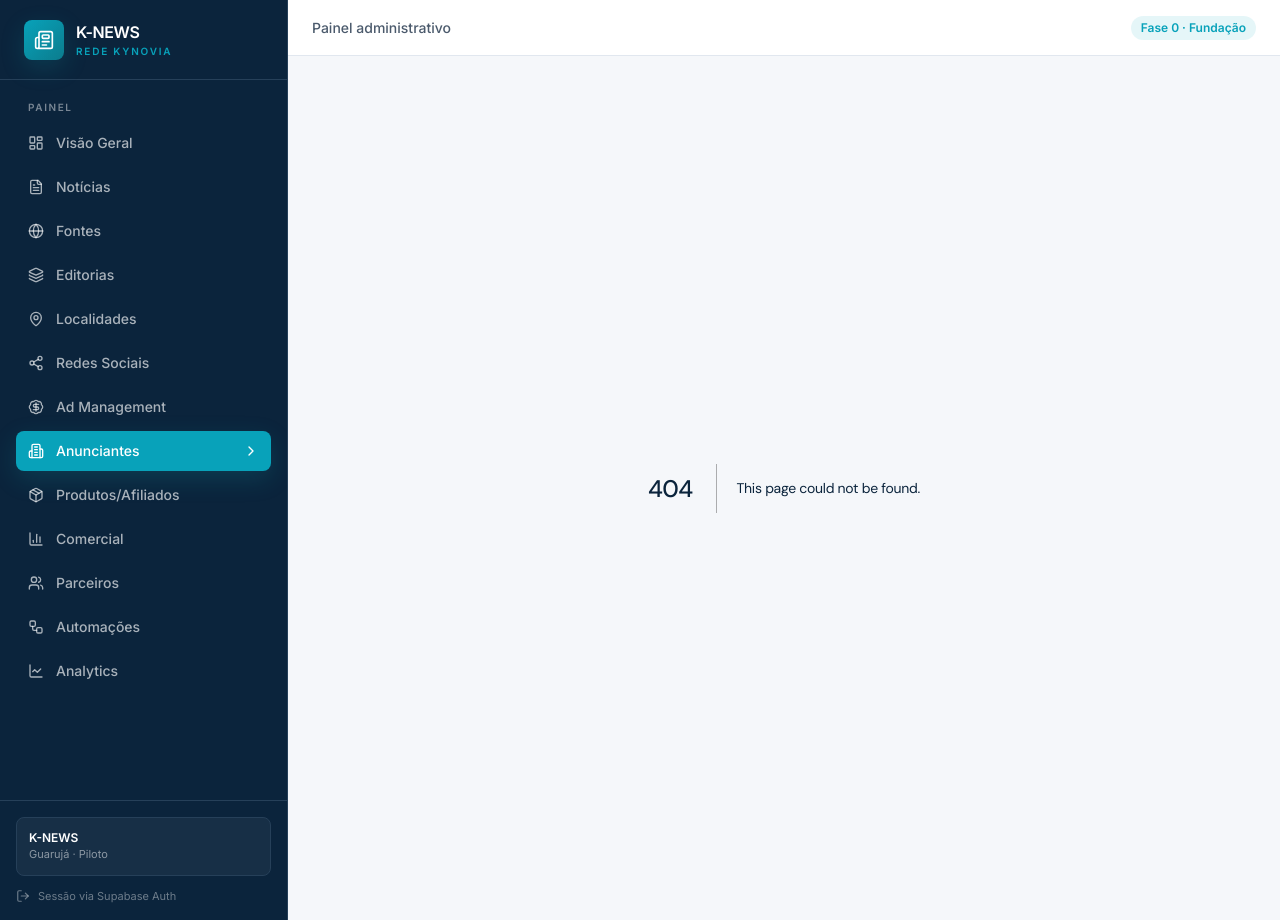
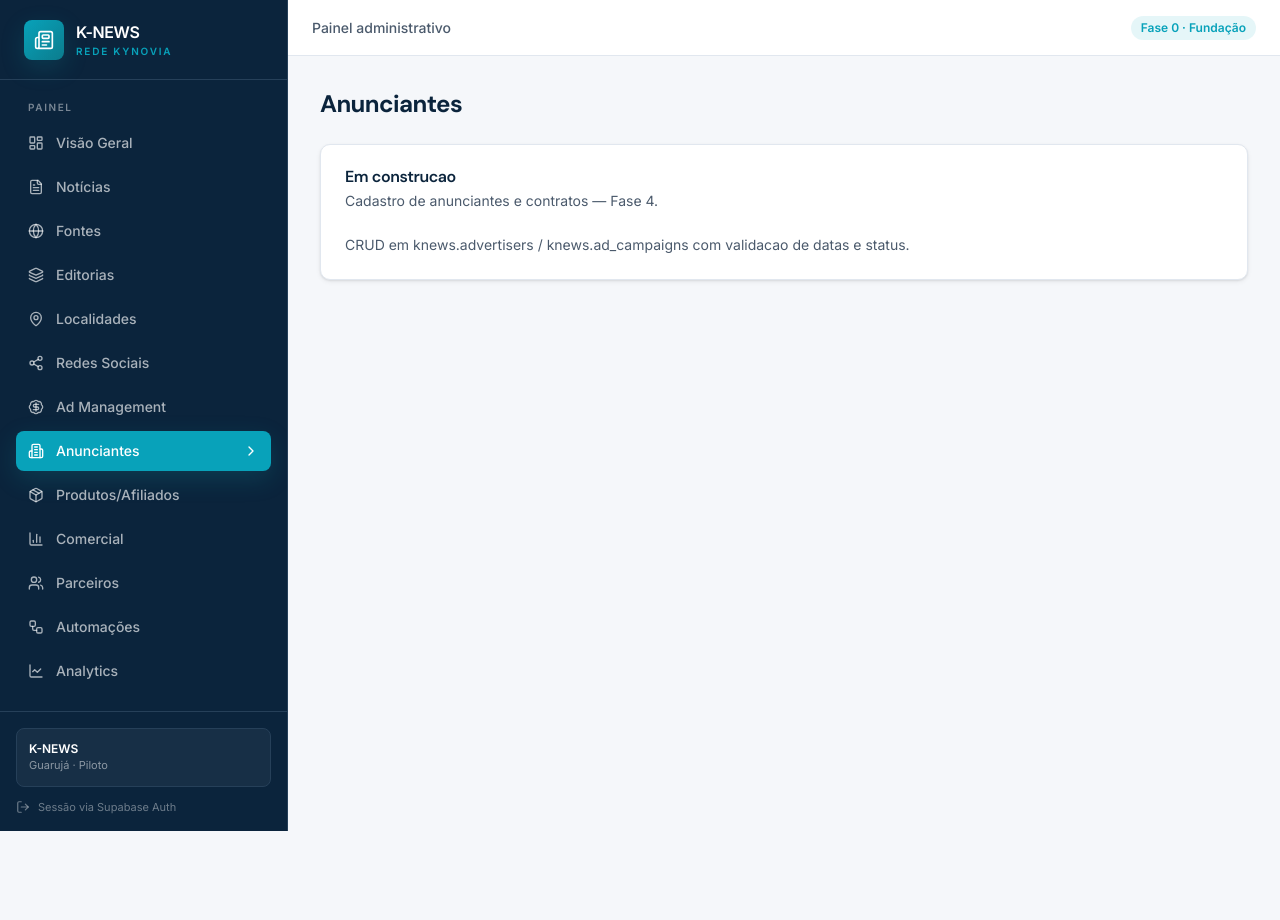
Before and after one commit to kynoviabr/K-NEWS, a Next.js app: page /anunciantes in a window 1280 px wide. Before the commit this address had no page. After the commit the page ends 831 px from the top, so only its background shows below. Built offline with nearby package versions, Linux system fonts and the light colour scheme.

Commit message:
feat: stubs admin anunciantes/social/parceiros

```diff
--- /dev/null
+++ b/app/(admin)/anunciantes/page.tsx
@@ -0,0 +1,18 @@
+import { Card, CardContent, CardDescription, CardHeader, CardTitle } from "@/components/ui/card";
+
+export default function AnunciantesPage() {
+  return (
+    <div className="space-y-6">
+      <h1 className="font-heading text-2xl font-bold tracking-tight">Anunciantes</h1>
+      <Card>
+        <CardHeader>
+          <CardTitle>Em construcao</CardTitle>
+          <CardDescription>Cadastro de anunciantes e contratos — Fase 4.</CardDescription>
+        </CardHeader>
+        <CardContent>
+          <p className="text-sm text-muted-foreground">CRUD em knews.advertisers / knews.ad_campaigns com validacao de datas e status.</p>
+        </CardContent>
+      </Card>
+    </div>
+  );
+}
--- /dev/null
+++ b/app/(admin)/parceiros/page.tsx
@@ -0,0 +1,18 @@
+import { Card, CardContent, CardDescription, CardHeader, CardTitle } from "@/components/ui/card";
+
+export default function ParceirosPage() {
+  return (
+    <div className="space-y-6">
+      <h1 className="font-heading text-2xl font-bold tracking-tight">Parceiros</h1>
+      <Card>
+        <CardHeader>
+          <CardTitle>Em construcao</CardTitle>
+          <CardDescription>Territorios e comissoes — Fase 6.</CardDescription>
+        </CardHeader>
+        <CardContent>
+          <p className="text-sm text-muted-foreground">Escopo por territorio; parceiro nao acessa dados de outra regiao.</p>
+        </CardContent>
+      </Card>
+    </div>
+  );
+}
--- /dev/null
+++ b/app/(admin)/social/page.tsx
@@ -0,0 +1,18 @@
+import { Card, CardContent, CardDescription, CardHeader, CardTitle } from "@/components/ui/card";
+
+export default function SocialPage() {
+  return (
+    <div className="space-y-6">
+      <h1 className="font-heading text-2xl font-bold tracking-tight">Redes Sociais</h1>
+      <Card>
+        <CardHeader>
+          <CardTitle>Em construcao</CardTitle>
+          <CardDescription>Meta Graph API — Fase 5.</CardDescription>
+        </CardHeader>
+        <CardContent>
+          <p className="text-sm text-muted-foreground">Publicacao idempotente, retry seguro e metricas por portal.</p>
+        </CardContent>
+      </Card>
+    </div>
+  );
+}
```
